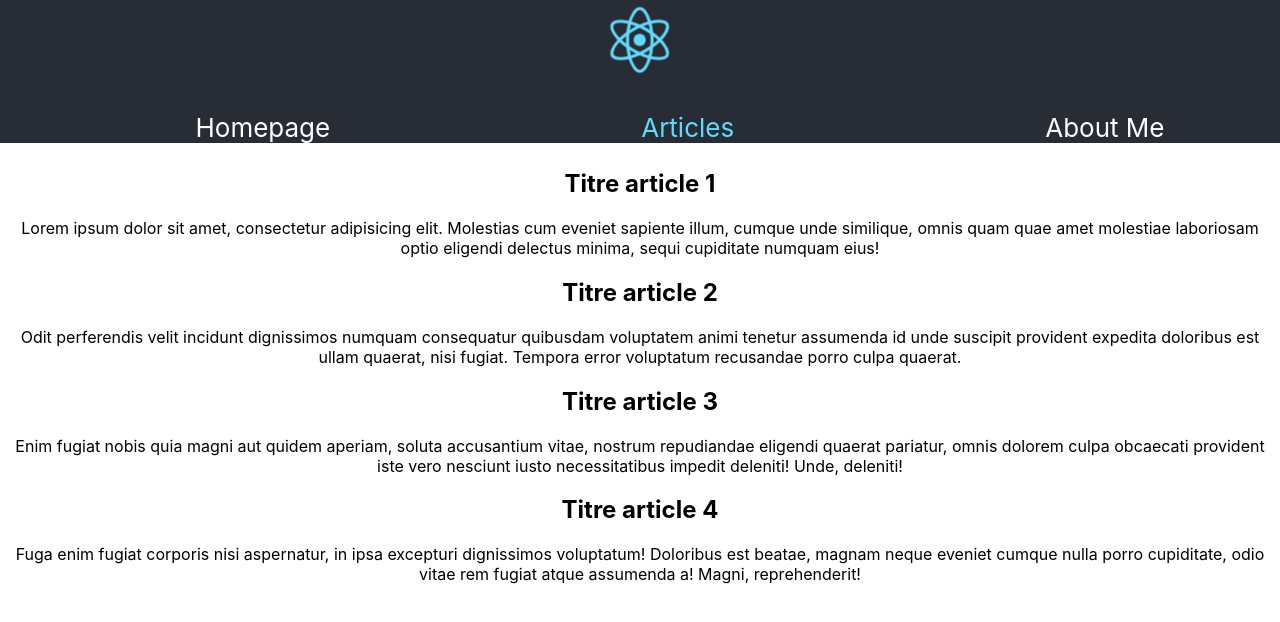
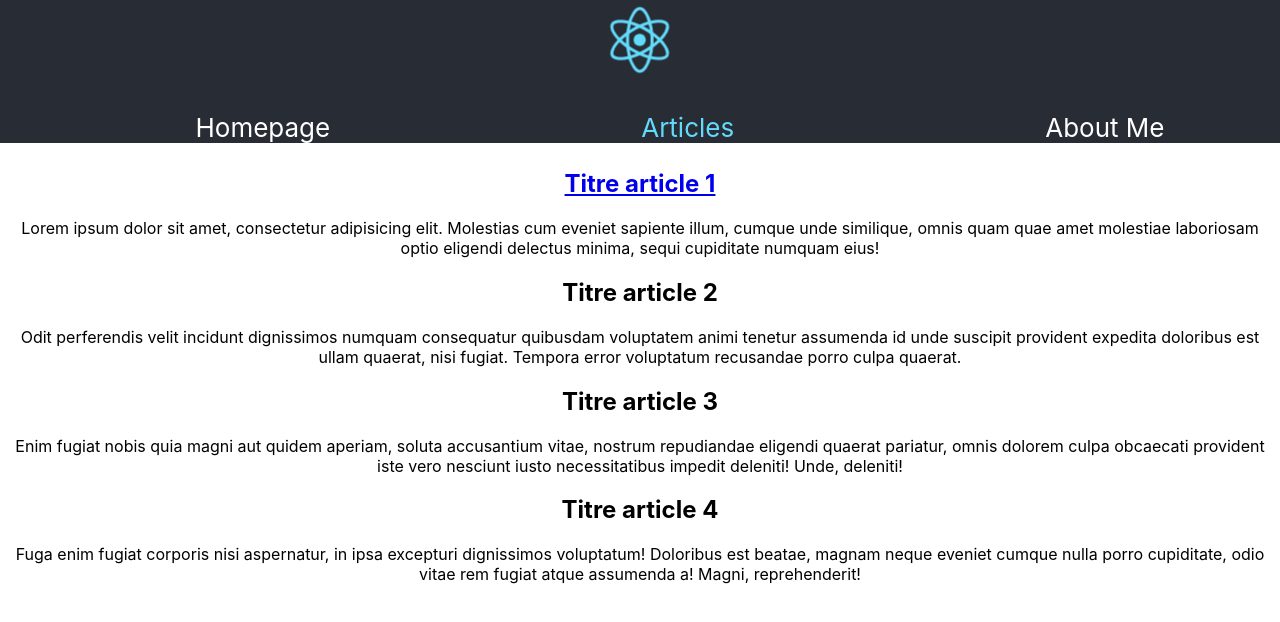
Before and after one commit to CodeOfDutyDev/react-premiers-pas, a React (Create React App) app: page /articles in a window 1280 px wide. Shown: the top 622 px of the page. Built offline with nearby package versions, Linux system fonts and the light colour scheme.

Commit message:
type: component desc: ajout link => <Article /> component

```diff
--- a/src/components/Articles.js
+++ b/src/components/Articles.js
@@ -1,10 +1,12 @@
 import React from "react";
-
+import { Link } from 'react-router-dom';
 
 const Articles = () => (
   <section>
     <div>
-      <h1>Titre article 1</h1>
+      <h1>
+        <Link to="/article/1">Titre article 1</Link>
+      </h1>
       <p>
         Lorem ipsum dolor sit amet, consectetur adipisicing elit. Molestias cum
         eveniet sapiente illum, cumque unde similique, omnis quam quae amet
```
